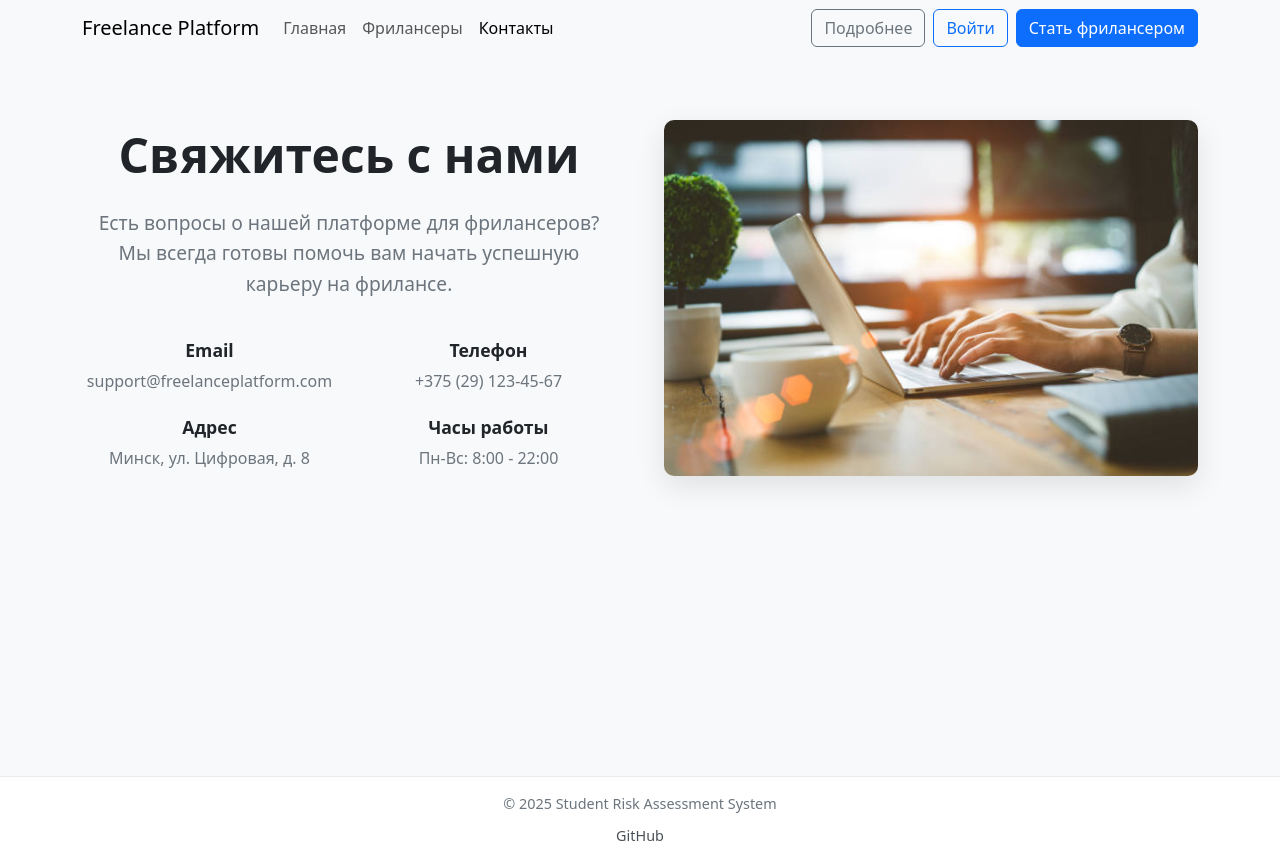
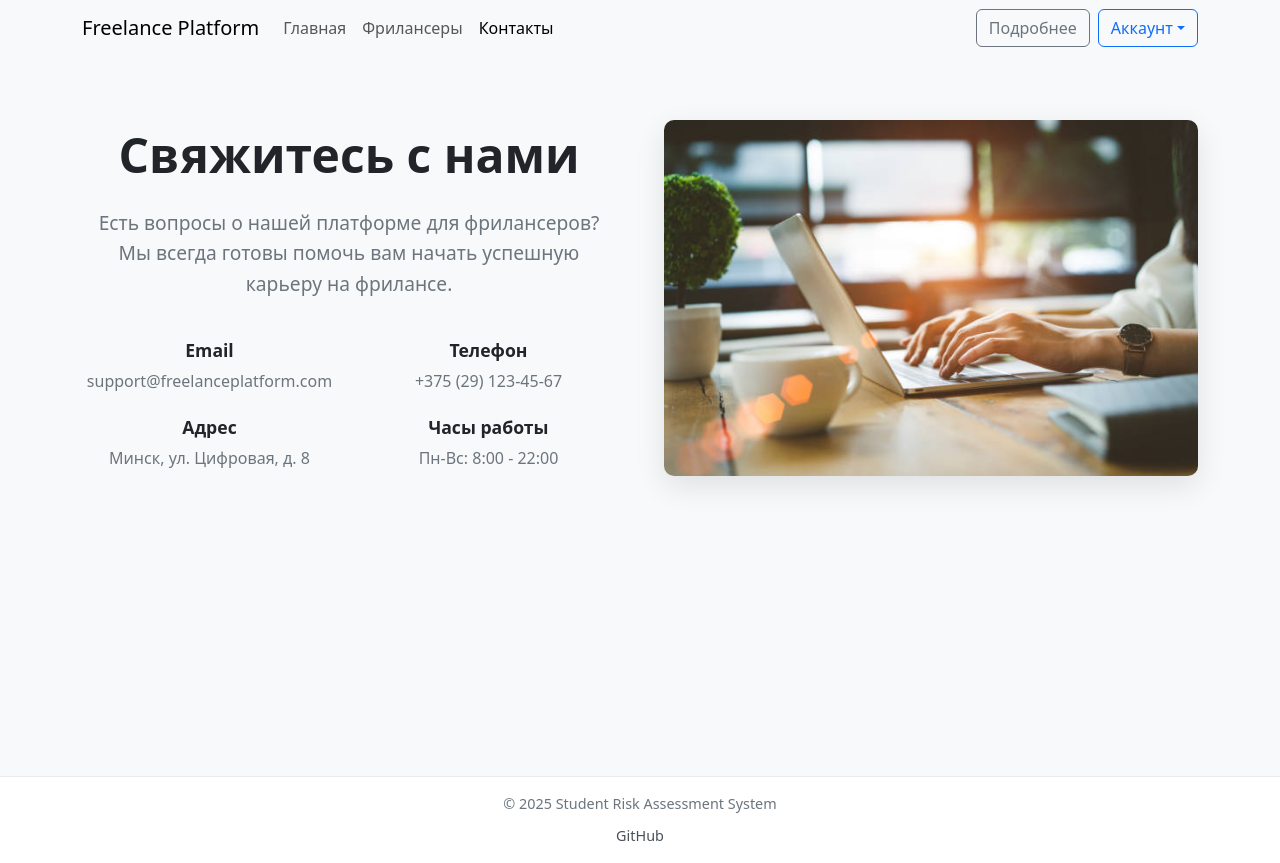
Before and after one commit to SavichArtem/React_labs, a React (Create React App) app: page /contact in a window 1280 px wide. Built offline with nearby package versions, Linux system fonts and the light colour scheme.

Commit message:
feat: add BootstrapDropdown component

```diff
--- /dev/null
+++ b/src/components/Bootstrap/BootstrapDropdown.jsx
@@ -0,0 +1,18 @@
+export const BootstrapDropdown = ({ title, items }) => {
+  return (
+    <div className="dropdown">
+      <button className="btn btn-outline-primary dropdown-toggle" type="button" data-bs-toggle="dropdown">
+        {title}
+      </button>
+      <ul className="dropdown-menu">
+        {items.map((item, index) => (
+          <li key={index}>
+            <a className="dropdown-item" href={item.href}>
+              {item.label}
+            </a>
+          </li>
+        ))}
+      </ul>
+    </div>
+  );
+};
--- a/src/components/Header/Header.jsx
+++ b/src/components/Header/Header.jsx
@@ -2,6 +2,7 @@ import { useState } from 'react';
 import { BootstrapButton } from '../Bootstrap/BootstrapButton';
 import { BootstrapModal } from '../Bootstrap/BootstrapModal';
 import { BootstrapNavbar } from '../Bootstrap/BootstrapNavbar';
+import { BootstrapDropdown } from '../Bootstrap/BootstrapDropdown';
 import { Navigation } from './Navigation/Navigation';
 
 export function Header() {
@@ -10,7 +11,7 @@ export function Header() {
   return (
     <BootstrapNavbar brand="Freelance Platform">
       <Navigation />
-      <div className="auth_buttons">
+      <div className="d-flex align-items-center">
         <BootstrapButton
           variant="outline-secondary"
           onClick={() => setIsPopupOpen(true)}
@@ -18,12 +19,13 @@ export function Header() {
         >
           Подробнее
         </BootstrapButton>
-        <BootstrapButton variant="outline-primary" className="me-2">
-          Войти
-        </BootstrapButton>
-        <BootstrapButton variant="primary">
-          Стать фрилансером
-        </BootstrapButton>
+        <BootstrapDropdown
+          title="Аккаунт"
+          items={[
+            { label: 'Войти', href: '#' },
+            { label: 'Регистрация', href: '#' }
+          ]}
+        />
       </div>
 
       <BootstrapModal
```
